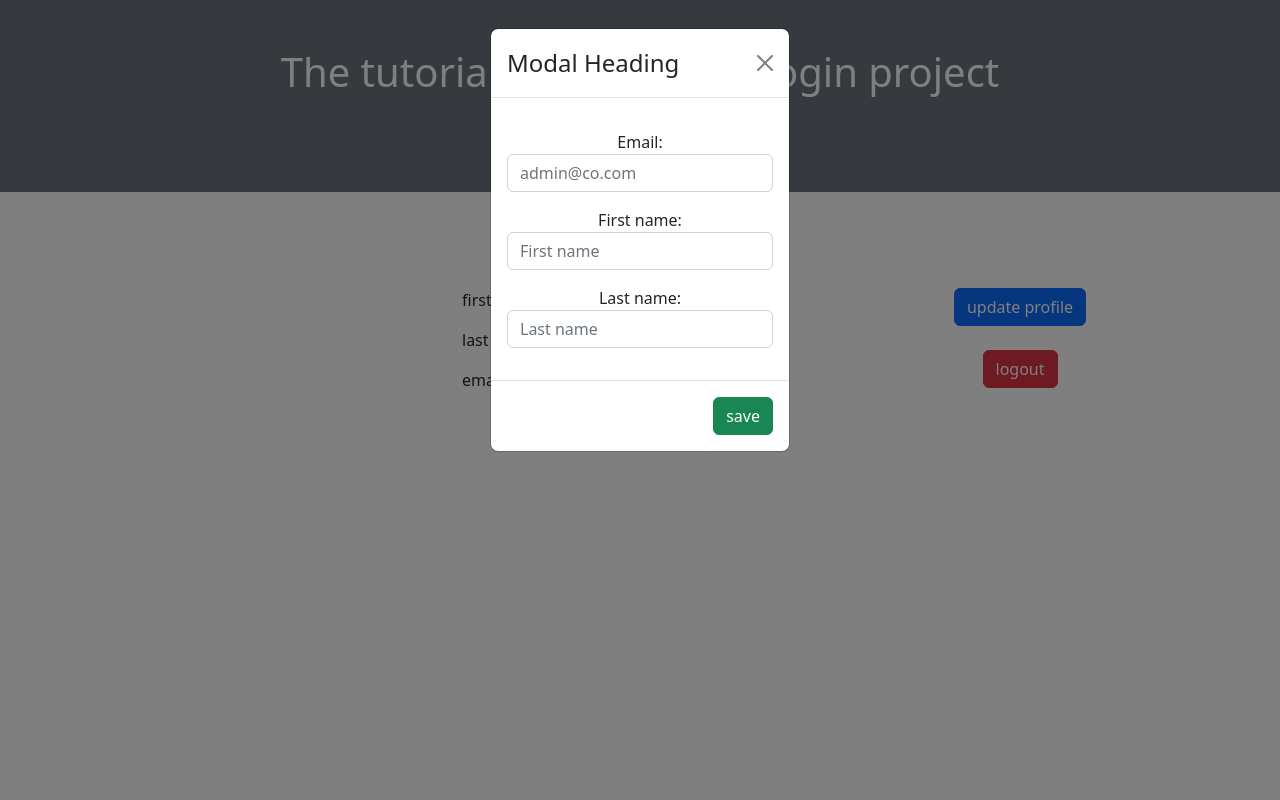
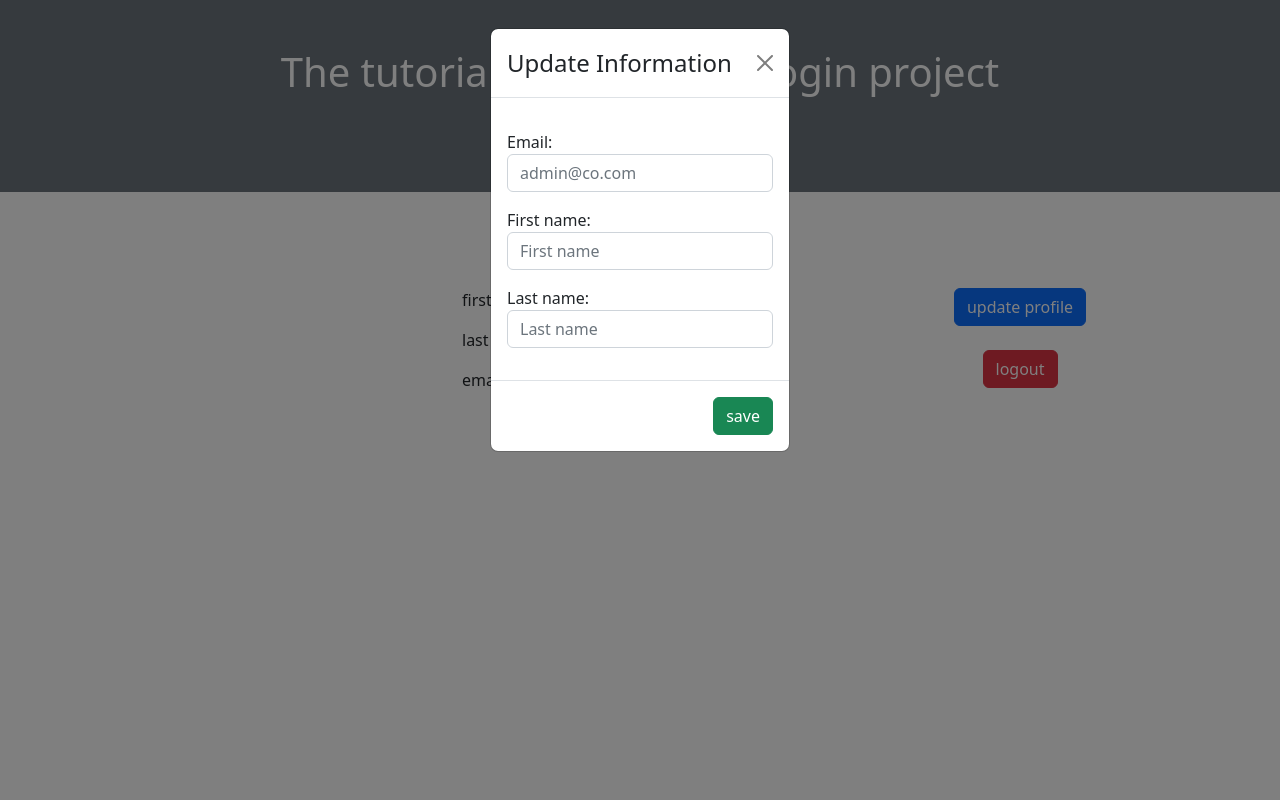
Before and after one commit to shahrzad-gdr/loginWithEmail, a Django app: page /dashboard/ in a window 1280 px wide, after a click on "update profile". Run offline with Django 4.2, Linux system fonts and the light colour scheme; a user stored in the database is signed in.

Commit message:
edit modal-header

```diff
--- a/account/templates/account/dashboard.html
+++ b/account/templates/account/dashboard.html
@@ -50,13 +50,13 @@
             </button>
 
             <!-- The Modal -->
-            <div class="modal" id="myModal">
+            <div class="modal" id="myModal" style="text-align: left">
                 <div class="modal-dialog modal-sm">
                     <div class="modal-content">
 
                         <!-- Modal Header -->
                         <div class="modal-header">
-                            <h4 class="modal-title">Modal Heading</h4>
+                            <h4 class="modal-title">Update Information</h4>
                             <button type="button" class="btn-close" data-bs-dismiss="modal"></button>
                         </div>
                         <form action="{% url 'update' %}" method="post">
@@ -70,11 +70,11 @@
                                </div>
                                <div class="mb-3 mt-3">
                                    <label for="first_name">First name:</label>
-                                   <input type="text" class="form-control" id="first_name" placeholder="First name" name="first_name">
+                                   <input type="text" class="form-control" id="first_name" placeholder="First name" name="first_name" required>
                                </div>
                                <div class="mb-3 mt-3">
                                    <label for="last_name">Last name:</label>
-                                   <input type="text" class="form-control" id="last_name" placeholder="Last name" name="last_name">
+                                   <input type="text" class="form-control" id="last_name" placeholder="Last name" name="last_name" required>
                                </div>
                             </div>
 
```
